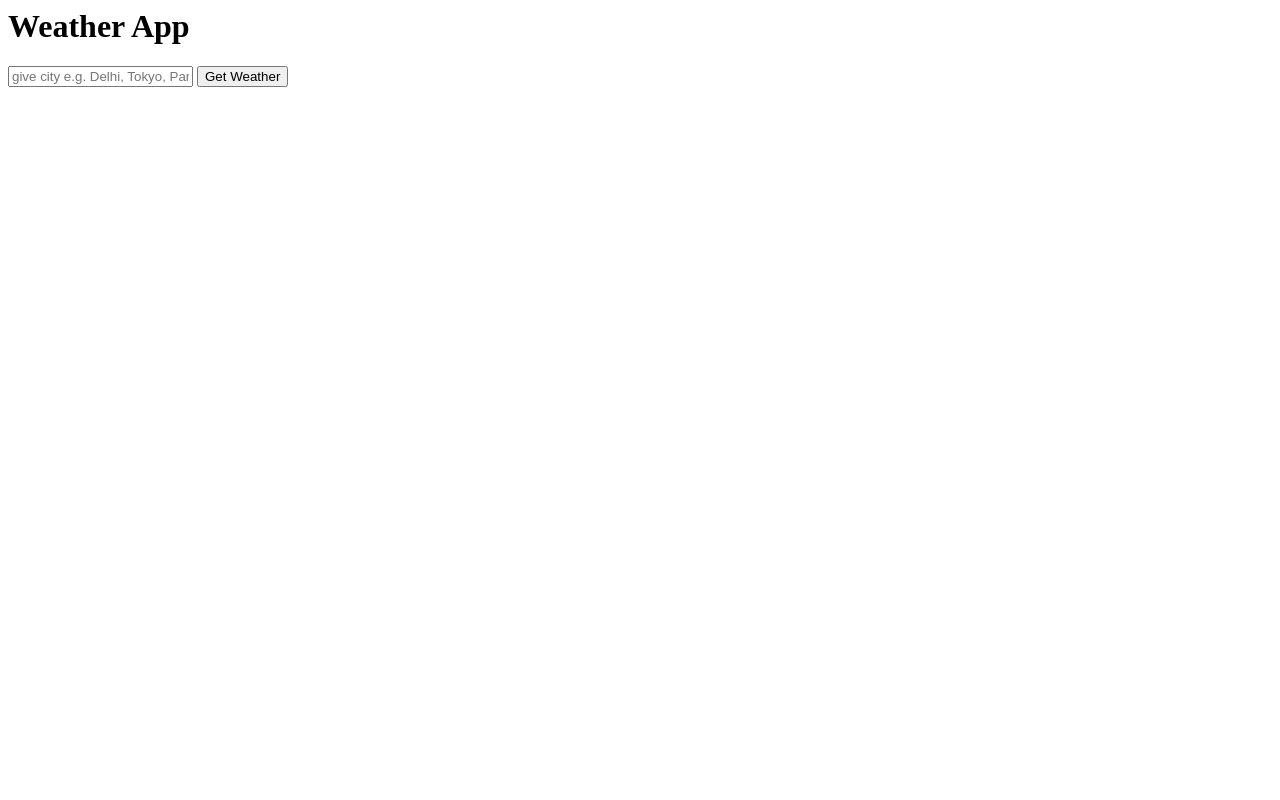
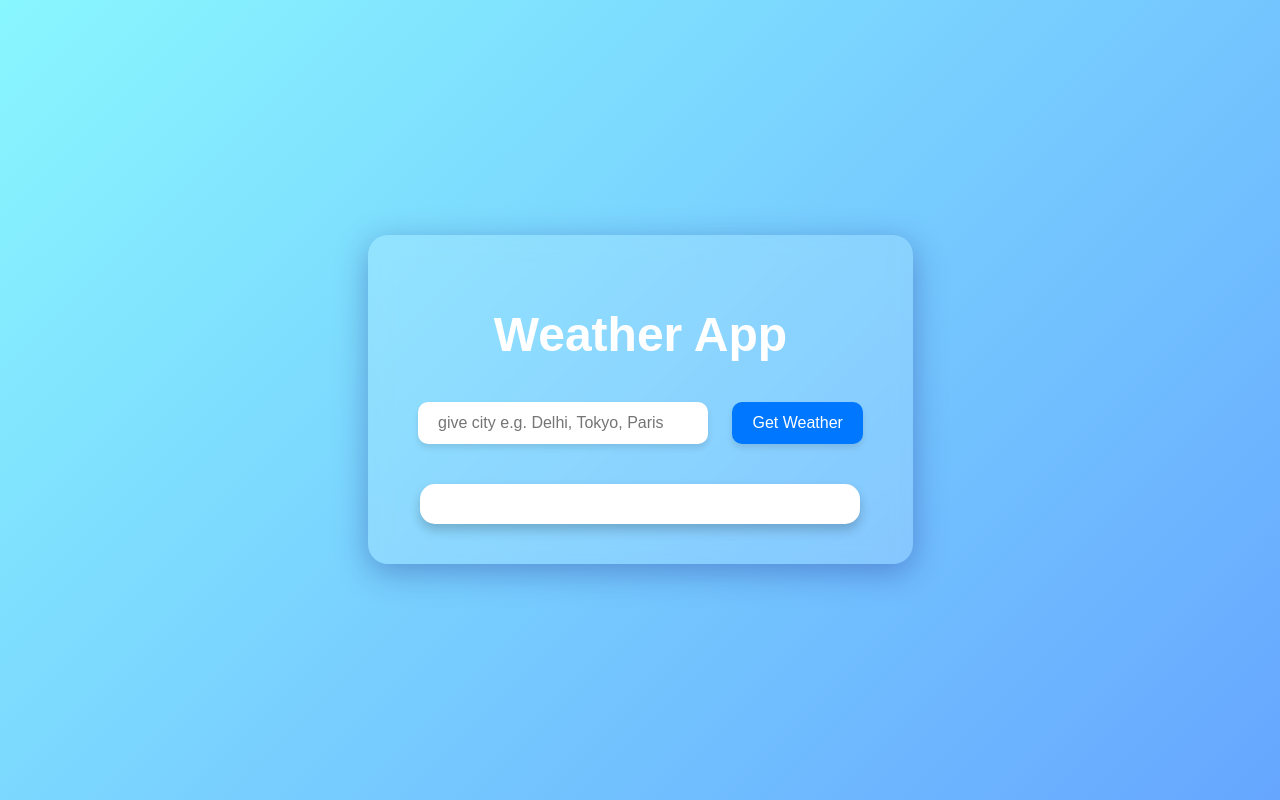
Before and after one commit to aishi1528/Weather-app, a plain HTML site: page index.html in a window 1280 px wide. Drawn offline with Linux system fonts and the light colour scheme.

Commit message:
Update index.html

```diff
--- a/index.html
+++ b/index.html
@@ -1,3 +1,11 @@
+<!DOCTYPE html>
+<html lang="en">
+<head>
+  <meta charset="UTF-8">
+  <title>Weather App</title>
+  <link rel="stylesheet" href="style.css"> <!-- ✅ Link to CSS -->
+</head>
+<body>
 <div class="container">
 
   <h1>Weather App</h1>
@@ -9,3 +17,6 @@
   <div id="result"></div>
 
 </div>
+<script src="script.js"></script> <!-- ✅ Link to JS -->
+</body>
+</html>
```
